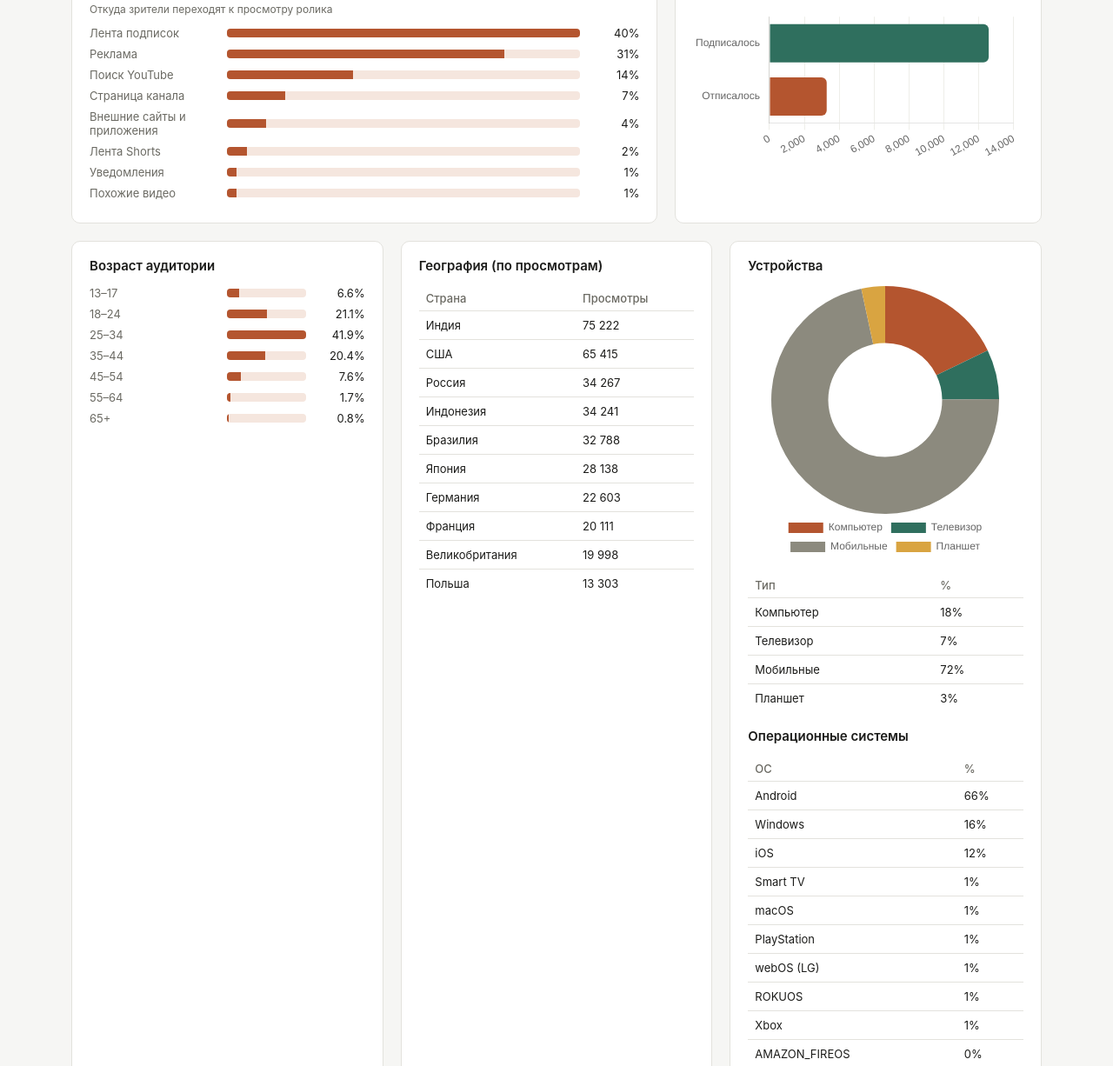
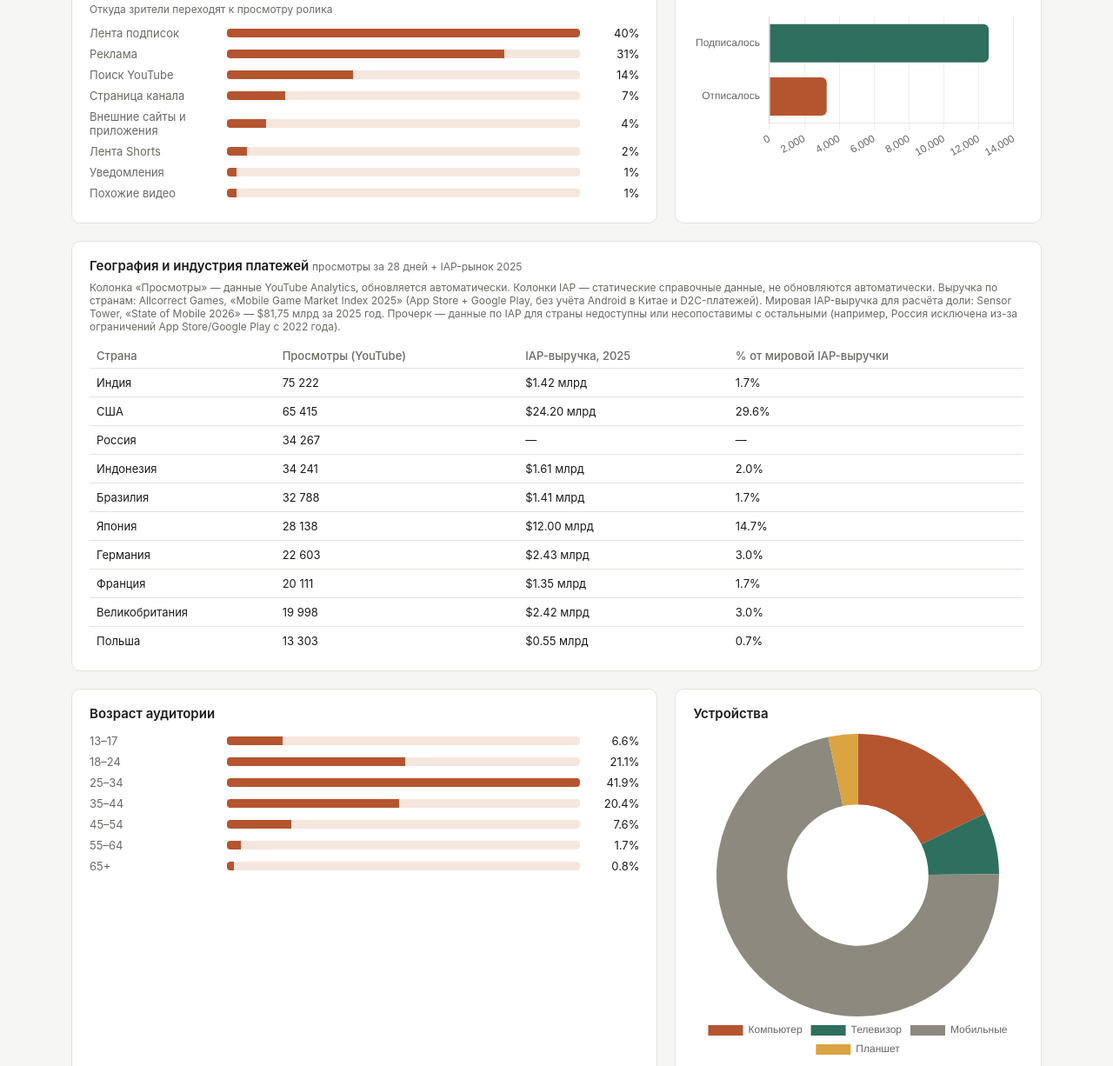
Before and after one commit to kyklinov/social, a plain HTML site: page docs/index.html in a window 1280 px wide. Shown: the part 1058-2284 px from the top of the page at 87% size. Drawn offline with nearby package versions, Linux system fonts and the light colour scheme.

Commit message:
Update index.html
upd7

```diff
--- a/docs/index.html
+++ b/docs/index.html
@@ -222,14 +222,19 @@
     </div>
   </div>
 
-  <div class="grid-3">
+  <div class="panel">
+    <h2>География и индустрия платежей <span class="sub">просмотры за 28 дней + IAP-рынок 2025</span></h2>
+    <p class="traffic-note">Колонка «Просмотры» — данные YouTube Analytics, обновляется автоматически. Колонки IAP — статические справочные данные, не обновляются автоматически. Выручка по странам: Allcorrect Games, «Mobile Game Market Index 2025» (App Store + Google Play, без учёта Android в Китае и D2C-платежей). Мировая IAP-выручка для расчёта доли: Sensor Tower, «State of Mobile 2026» — $81,75 млрд за 2025 год. Прочерк — данные по IAP для страны недоступны или несопоставимы с остальными (например, Россия исключена из-за ограничений App Store/Google Play с 2022 года).</p>
+    <table>
+      <thead><tr><th>Страна</th><th>Просмотры (YouTube)</th><th>IAP-выручка, 2025</th><th>% от мировой IAP-выручки</th></tr></thead>
+      <tbody id="geoIndustryTable"></tbody>
+    </table>
+  </div>
+
+  <div class="grid-2">
     <div class="panel">
       <h2>Возраст аудитории</h2>
       <div id="ytAgeBars"></div>
-    </div>
-    <div class="panel">
-      <h2>География (по просмотрам)</h2>
-      <table><thead><tr><th>Страна</th><th>Просмотры</th></tr></thead><tbody id="ytGeoTable"></tbody></table>
     </div>
     <div class="panel">
       <h2>Устройства</h2>
@@ -259,13 +264,6 @@
       <span class="page-info" id="atvPageInfo"></span>
       <button id="atvNext">Вперёд →</button>
     </div>
-  </div>  <div class="panel">
-    <h2>Индустрия: IAP-выручка мобильных игр по странам <span class="sub">2025 год, справочно</span></h2>
-    <p class="traffic-note">Статические данные, не обновляются автоматически. Выручка по странам: Allcorrect Games, «Mobile Game Market Index 2025» (App Store + Google Play, без учёта Android в Китае и D2C-платежей). Мировая IAP-выручка для расчёта доли: Sensor Tower, «State of Mobile 2026» — $81,75 млрд за 2025 год.</p>
-    <table>
-      <thead><tr><th>Страна</th><th>IAP-выручка, 2025</th><th>% от мировой IAP-выручки</th></tr></thead>
-      <tbody id="iapRevenueTable"></tbody>
-    </table>
   </div>
 </main>
 
@@ -317,6 +315,22 @@ function fmtDuration(seconds) {
   const s = Math.round(seconds % 60);
   return `${m}:${s.toString().padStart(2, '0')}`;
 }
+
+// Статические справочные данные: IAP-выручка мобильных игр по странам, 2025 год
+// Источник: Allcorrect Games, "Mobile Game Market Index 2025" (App Store + Google Play)
+const iapRevenueData = [
+  { country: 'США', revenueUsd: 24.2e9 },
+  { country: 'Япония', revenueUsd: 12.0e9 },
+  { country: 'Германия', revenueUsd: 2.43e9 },
+  { country: 'Великобритания', revenueUsd: 2.42e9 },
+  { country: 'Индонезия', revenueUsd: 1.61e9 },
+  { country: 'Индия', revenueUsd: 1.42e9 },
+  { country: 'Бразилия', revenueUsd: 1.41e9 },
+  { country: 'Франция', revenueUsd: 1.35e9 },
+  { country: 'Польша', revenueUsd: 0.554e9 },
+];
+// Мировая IAP-выручка мобильных игр за 2025 год (Sensor Tower, "State of Mobile 2026")
+const WORLD_IAP_REVENUE_2025 = 81.75e9;
 
 async function loadYouTube() {
   const [history, latest] = await Promise.all([
@@ -485,9 +499,26 @@ function renderYouTube(history, latest) {
   `).join('') || '<p class="empty-note">Недостаточно данных за период</p>';
 
   const geoRows = latest.analytics.geography || [];
-  document.getElementById('ytGeoTable').innerHTML = geoRows.map(row => `
-    <tr><td>${countryName(row[0])}</td><td>${fmt(row[1])}</td></tr>
-  `).join('') || '<tr><td colspan="2" class="empty-note">Нет данных</td></tr>';
+
+  // Объединённая таблица: просмотры по стране (YouTube) + справочные IAP-данные по индустрии
+  const iapByCountry = {};
+  iapRevenueData.forEach(r => { iapByCountry[r.country] = r.revenueUsd; });
+
+  document.getElementById('geoIndustryTable').innerHTML = geoRows.map(row => {
+    const name = countryName(row[0]);
+    const views = row[1];
+    const revenue = iapByCountry[name];
+    const revenueCell = revenue !== undefined ? `$${(revenue / 1e9).toFixed(2)} млрд` : '—';
+    const shareCell = revenue !== undefined ? `${((revenue / WORLD_IAP_REVENUE_2025) * 100).toFixed(1)}%` : '—';
+    return `
+      <tr>
+        <td>${name}</td>
+        <td>${fmt(views)}</td>
+        <td>${revenueCell}</td>
+        <td>${shareCell}</td>
+      </tr>
+    `;
+  }).join('') || '<tr><td colspan="4" class="empty-note">Нет данных</td></tr>';
 
   const deviceRows = latest.analytics.devices || [];
   const deviceTotal = deviceRows.reduce((sum, r) => sum + r[1], 0) || 1;
@@ -577,33 +608,6 @@ loadYouTube().catch(err => {
     '<p class="empty-note" style="color:#B4552F">Не удалось загрузить данные YouTube: ' + err.message + '</p>';
 });
 
-// ---- Статический справочный блок: IAP-выручка по странам, 2025 ----
-// Источник: Allcorrect Games, "Mobile Game Market Index 2025" (App Store + Google Play)
-const iapRevenueData = [
-  { country: 'США', revenueUsd: 24.2e9 },
-  { country: 'Япония', revenueUsd: 12.0e9 },
-  { country: 'Германия', revenueUsd: 2.43e9 },
-  { country: 'Великобритания', revenueUsd: 2.42e9 },
-  { country: 'Индонезия', revenueUsd: 1.61e9 },
-  { country: 'Индия', revenueUsd: 1.42e9 },
-  { country: 'Бразилия', revenueUsd: 1.41e9 },
-  { country: 'Франция', revenueUsd: 1.35e9 },
-  { country: 'Польша', revenueUsd: 0.554e9 },
-];
-
-(function renderIapRevenue() {
-  // Мировая IAP-выручка мобильных игр за 2025 год: $81,75 млрд
-  // Источник: Sensor Tower, "State of Mobile 2026" (+1,3% год к году)
-  const worldTotalUsd = 81.75e9;
-  const sorted = [...iapRevenueData].sort((a, b) => b.revenueUsd - a.revenueUsd);
-  document.getElementById('iapRevenueTable').innerHTML = sorted.map(r => `
-    <tr>
-      <td>${r.country}</td>
-      <td>$${(r.revenueUsd / 1e9).toFixed(2)} млрд</td>
-      <td>${((r.revenueUsd / worldTotalUsd) * 100).toFixed(1)}%</td>
-    </tr>
-  `).join('');
-})();
 </script>
 
 </body>
```
